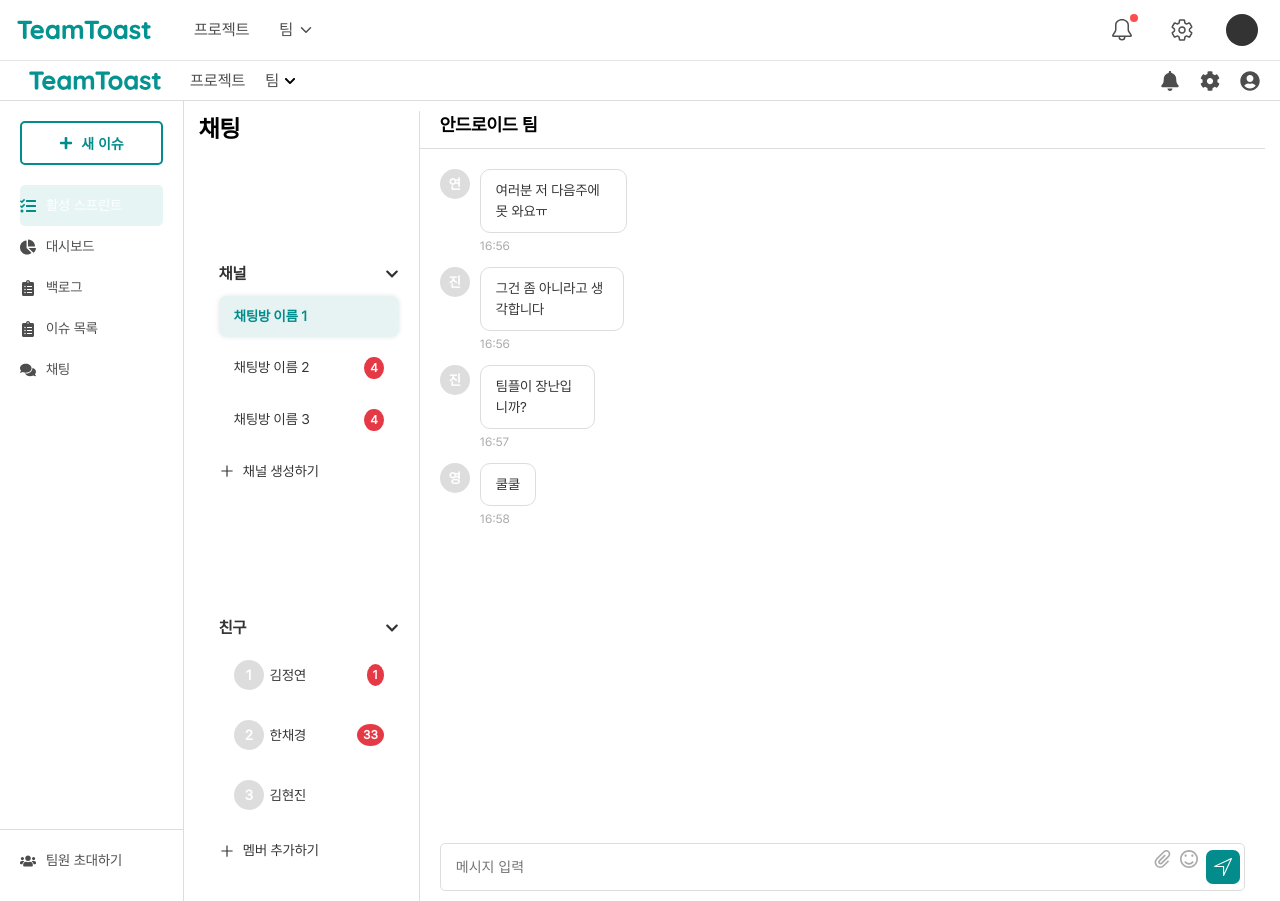
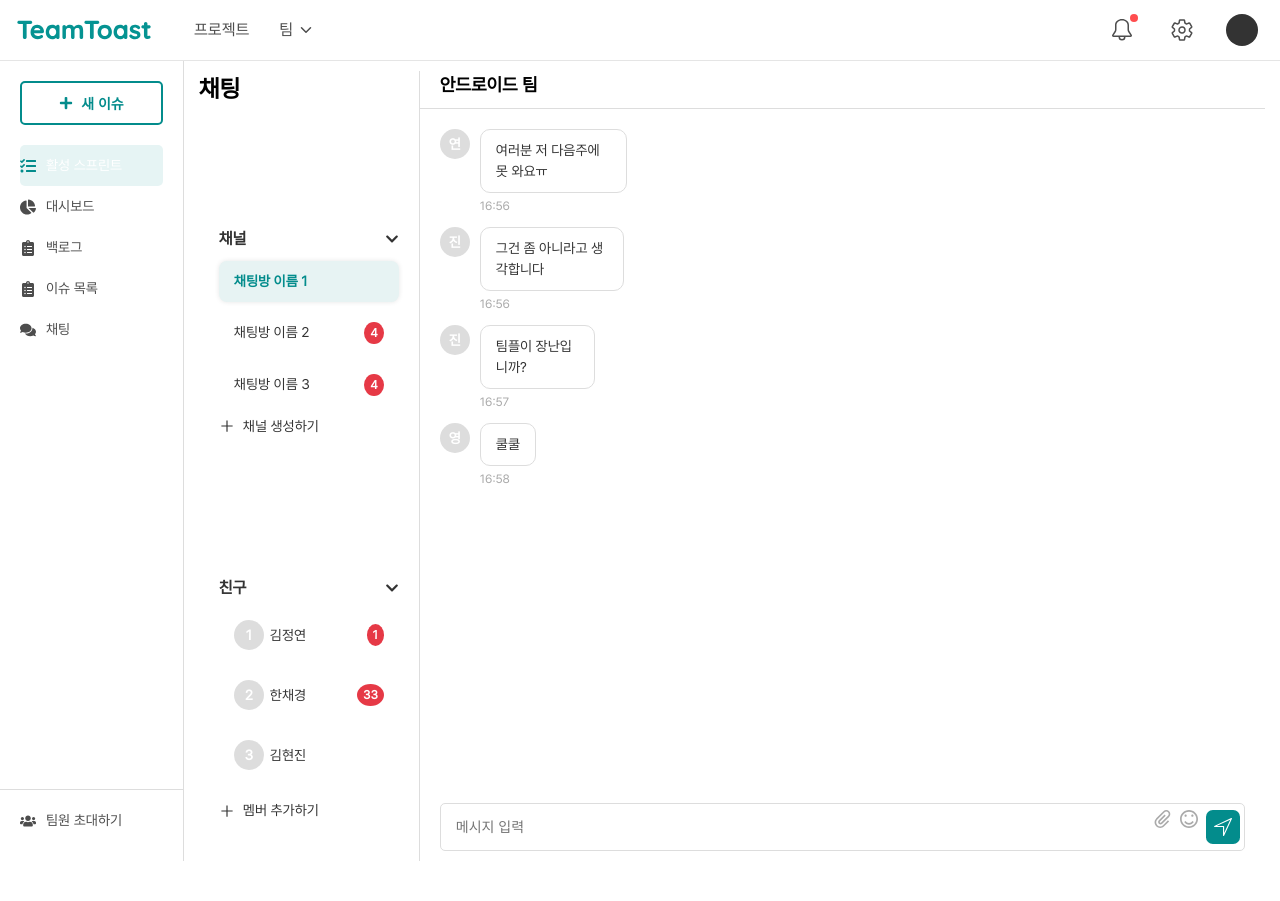
Before and after one commit to CuteSeeun/Web-TeamToast, a React (Create React App) app in the folder frontend/: page /chat in a window 1280 px wide. After the commit the page ends 861 px from the top, so only its background shows below. Built offline with nearby package versions, Linux system fonts and the light colour scheme.

Commit message:
Feat : 채팅 컴포넌트 분리

```diff
--- a/frontend/src/pages/Chat/CBoard.tsx
+++ b/frontend/src/pages/Chat/CBoard.tsx
@@ -305,7 +305,7 @@ const CBoard: React.FC = () => {
   return (
     <BoardContainer>
 
-      {/* 사이드 메뉴 */}
+      {/* 채팅 사이드 메뉴 */}
       <Sidebar>
         <SidebarTitle>채팅</SidebarTitle>
         {/* 채팅 채널 */}
@@ -315,8 +315,9 @@ const CBoard: React.FC = () => {
             <ChannelItem active>채팅방 이름 1</ChannelItem>
             <ChannelItem>채팅방 이름 2 <ChannelBadge>4</ChannelBadge> </ChannelItem>
             <ChannelItem>채팅방 이름 3 <ChannelBadge>4</ChannelBadge> </ChannelItem>
-            <AddButton><AiOutlinePlus /> 채널 생성하기</AddButton>
+            {/* <AddButton><AiOutlinePlus /> 채널 생성하기</AddButton> */}
           </ChannelList>
+          <AddButton><AiOutlinePlus /> 채널 생성하기</AddButton>
         </ChannerSection>
 
         {/* 친구 */}
@@ -336,8 +337,9 @@ const CBoard: React.FC = () => {
                 <ProfileImage>3</ProfileImage> <UserName>김현진{" "}</UserName>
                 {/* <NotificationBadge>2</NotificationBadge> */}
               </FriendItem>
-              <AddButton><AiOutlinePlus /> 멤버 추가하기</AddButton>
+              {/* <AddButton><AiOutlinePlus /> 멤버 추가하기</AddButton> */}
             </FriendList>
+            <AddButton><AiOutlinePlus /> 멤버 추가하기</AddButton>
           </FriendListContainer>
         </FriendSection>
       </Sidebar>
--- a/frontend/src/pages/Chat/Chat.tsx
+++ b/frontend/src/pages/Chat/Chat.tsx
@@ -3,14 +3,12 @@ import React from 'react';
 import styled from 'styled-components';
 import Sidebar from '../../components/Sidebar';
 import CBoard from './CBoard';
-import Layout from '../../components/Layout';
-import Header from '../../components/Header';
 
-const PageContainer = styled.div`
-  display: flex;
-  flex-direction: column;
-  height: 100vh;
-`;
+// const PageContainer = styled.div`
+//   display: flex;
+//   flex-direction: column;
+//   height: 100vh;
+// `;
 
 const ContentContainer = styled.div`
   display: flex;
@@ -19,19 +17,11 @@ const ContentContainer = styled.div`
 
 const ActiveSprint: React.FC = () => {
   return (
-    <PageContainer>
-      <Header />
       <ContentContainer>
         <Sidebar />
         <CBoard />
       </ContentContainer>
-    </PageContainer>
   );
-  // return (
-  //   <Layout>
-  //     <Board />
-  //   </Layout>
-  // );
 };
 
 export default ActiveSprint;
```
Also changed, not shown: frontend/src/pages/Chat/ChatContainer.tsx (added), frontend/src/pages/Chat/TapMenu.tsx (added).
